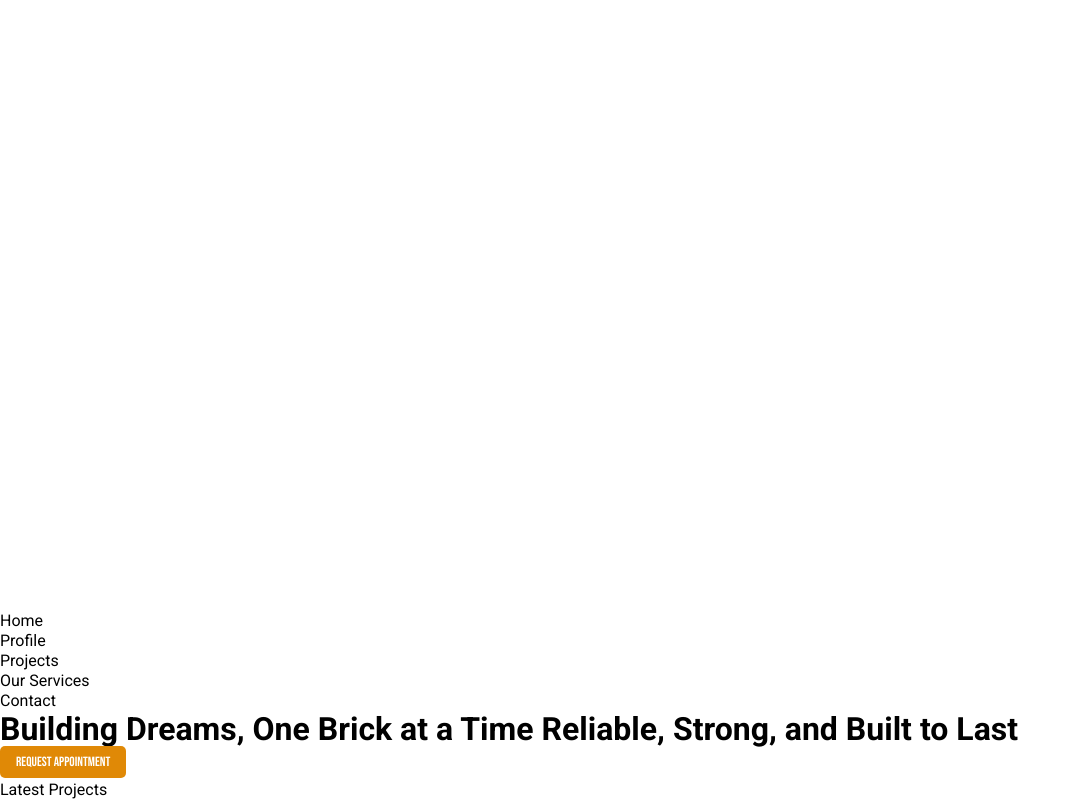
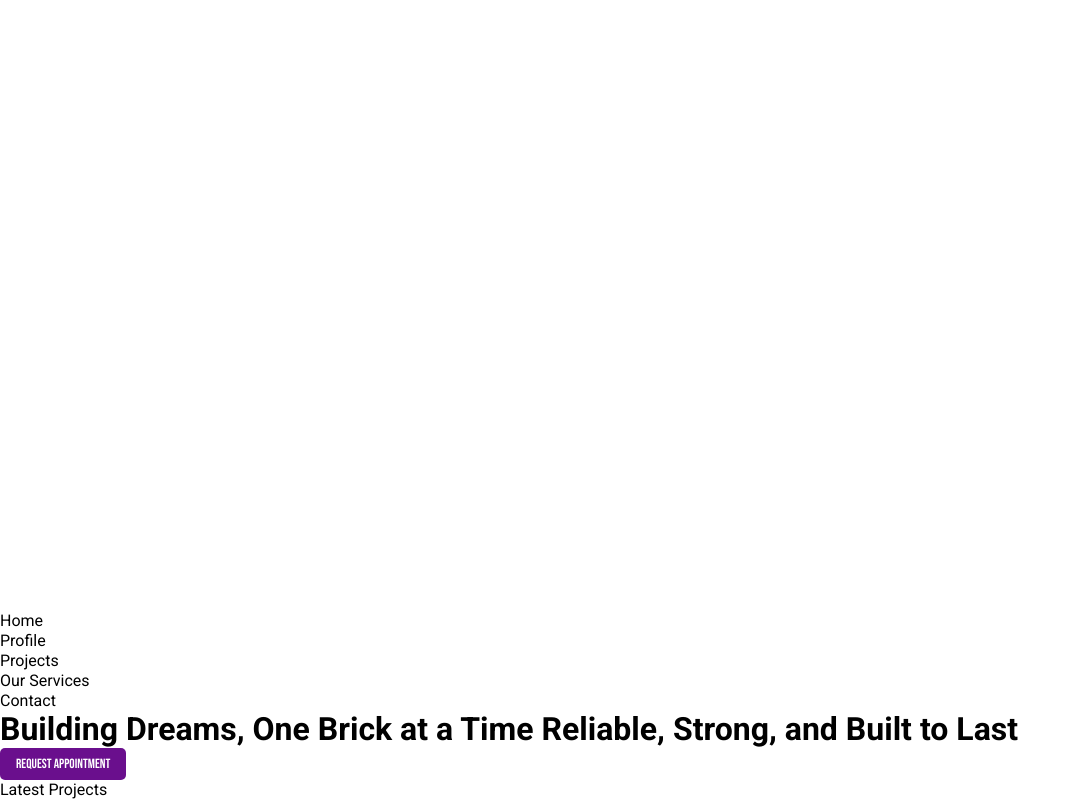
Before and after one commit to melvzz1204/MMC, a React (Vite) app: page / in a window 1280 px wide. In both pictures the pointer is over the button "Request Appointment". Shown: the part 3456-4256 px from the top of the page, without its empty margins (0-1081 px from the left). Built offline with nearby package versions, Linux system fonts and the light colour scheme; a web font is replaced by a local one.

Commit message:
3rd commit

```diff
--- a/src/css/normalize.css
+++ b/src/css/normalize.css
@@ -30,6 +30,5 @@ hr {
   transition: all 0.5s ease;
 }
 .primary-btn:hover{
-  background-color: #e08906;
-  transform: translateY(-2px);
+  background-color: #6a0f8d;
 }
```
